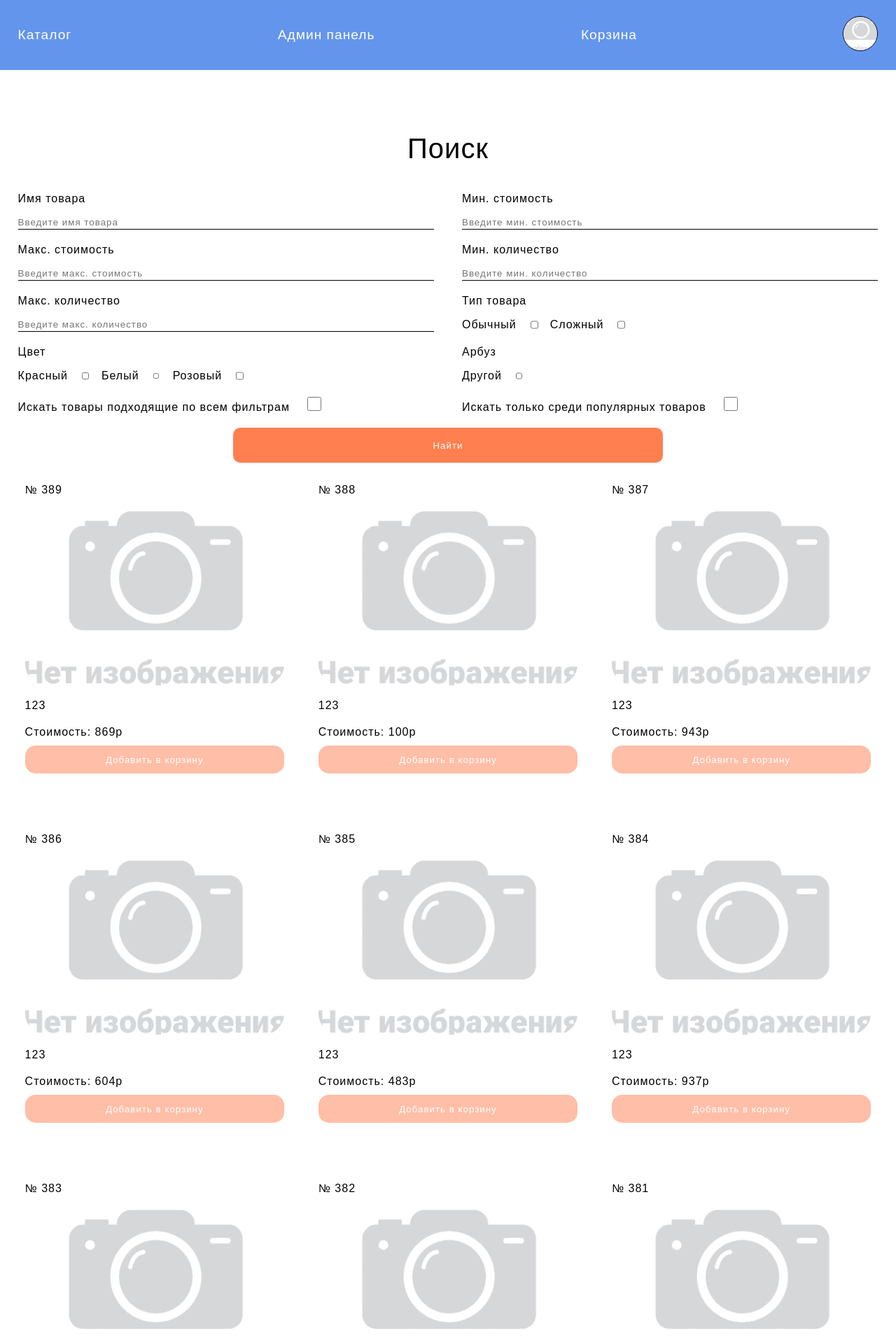
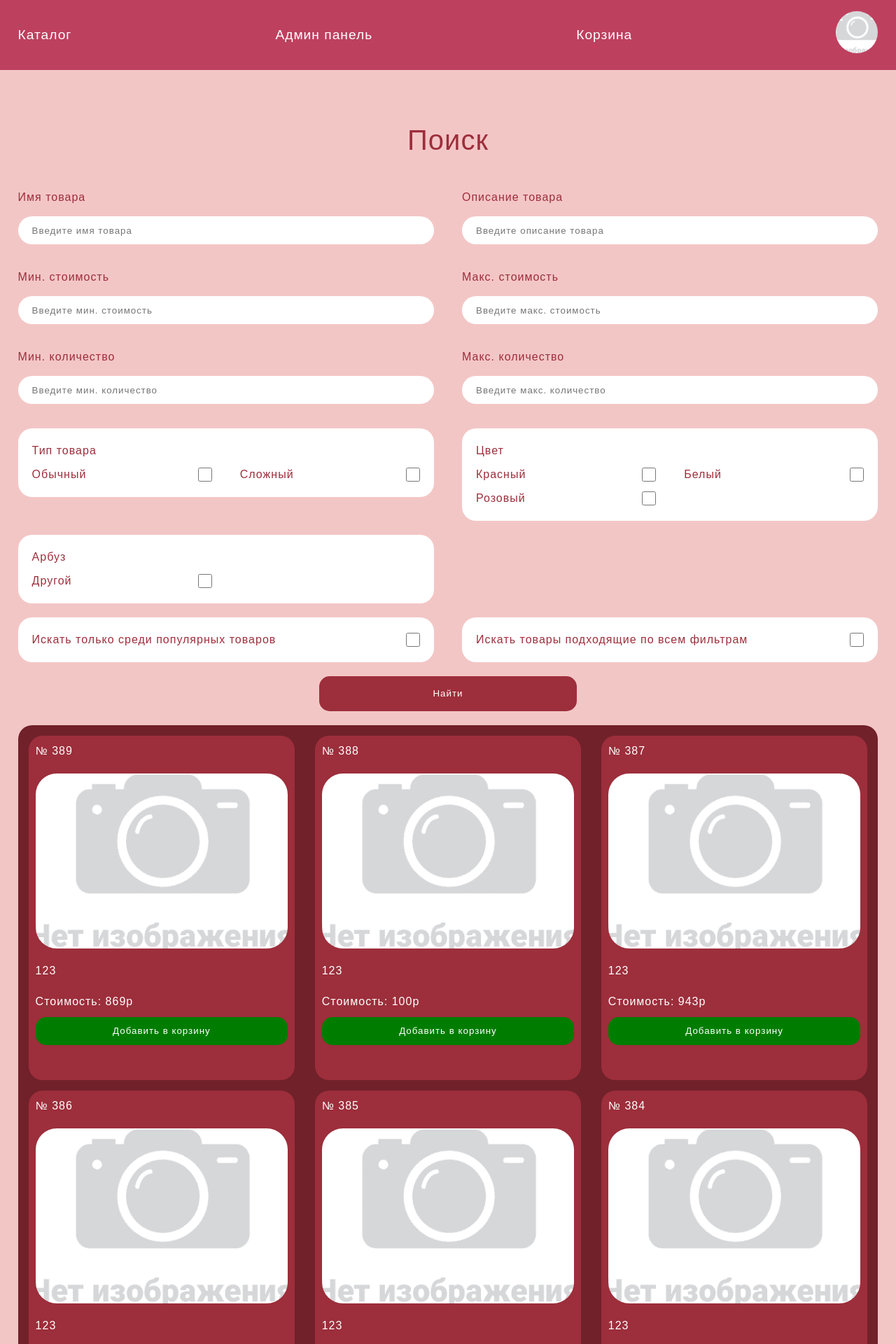
Before and after one commit to MatveyTea/store, a PHP site: page / in a window 1280 px wide. Shown: the top 1920 px of the page at 70% size. Run offline with PHP 8.4, Linux system fonts and the light colour scheme; a user stored in the database is signed in; data comes from the database, SQL or seed files in the repository; data that the repository does not hold is empty.

Commit message:
Styles reworked to red (not completely)

```diff
--- a/public/css/admin.css
+++ b/public/css/admin.css
@@ -1,4 +1,4 @@
-.content div {
+main.content div {
     width: 100%;
     display: flex;
     flex-wrap: wrap;
@@ -7,12 +7,12 @@
     margin-bottom: 30px;
 }
 
-.content div h2 {
+main.content div h2 {
     width: 100%;
     text-align: center;
 }
 
-.content div a {
+main.content div a {
     display: block;
     width: calc(50% - 50px);
     text-align: center;
--- a/public/css/main.css
+++ b/public/css/main.css
@@ -1,6 +1,12 @@
 /* ПЕРЕМЕННЫЕ */
 :root {
     --content-width: 1440px;
+    --header-color: #BE405F;
+    --green-color: #007d00;
+    --green-color-hover: #004c00;
+    --body-color: #F3C6C6;
+    --button-color: #9d2e3b;
+    --button-color-hover: #71212a;
 }
 
 /* ОБЩИЕ СВОЙСТВА */
@@ -12,7 +18,9 @@
     text-decoration: none;
     outline: none;
     border: none;
+    color: var(--button-color);
     letter-spacing: 1px;
+    line-height: 150%;
 }
 
 html, body {
@@ -23,6 +31,7 @@ body {
     display: flex;
     flex-direction: column;
     justify-content: space-between;
+    background-color: var(--body-color);
 }
 
 a {
@@ -31,6 +40,11 @@ a {
 
 body main {
     flex: 1;
+    margin-top: 150px !important;
+}
+
+body main > .button  {
+    margin: 0 auto;
 }
 
 .content {
@@ -49,9 +63,24 @@ body main {
     align-items: center;
     cursor: pointer;
     color: white;
-    background-color: coral;
-    padding: 20px;
+    background-color: var(--button-color);
+    padding: 15px;
     border-radius: 10px;
+    transition: background-color 0.3s linear;
+}
+
+.button:hover,
+.button:focus {
+    background-color: var(--button-color-hover);
+}
+
+.button.green {
+    background-color: var(--green-color);
+}
+
+.button.green:hover,
+.button.green:focus {
+    background-color: var( --green-color-hover);
 }
 
 .invisible {
@@ -59,17 +88,55 @@ body main {
 }
 
 .avatar {
-    height: 50px;
+    height: 60px;
     aspect-ratio: 1 / 1;
     object-fit: cover;
-    border-radius: 50%;
-    border: 1px solid black;
+    border-radius: 40px;
 }
 
+/* ФУТЕР */
 footer {
-    height: 200px;
-    background-color: aquamarine;
+    min-height: 150px;
+    color: white;
+    background-color: var(--header-color);
     flex-shrink: 0;
+}
+
+.footer-container {
+    display: flex;
+    flex-wrap: wrap;
+    justify-content: space-between;
+    align-items: center;
+    gap: 20px;
+}
+
+.footer-slogan {
+    width: 100%;
+    text-align: justify;
+    color: white;
+}
+
+.footer-items {
+    width: 100%;
+    display: flex;
+    justify-content: center;
+    align-items: center;
+    gap: 20px;
+}
+
+.footer-item {
+    color: white;
+    display: block;
+}
+
+.footer-copyright {
+    width: 100%;
+    text-align: center;
+    color: white;
+}
+
+.footer-copyright br {
+    display: none;
 }
 
 /* ФОРМА */
@@ -97,28 +164,6 @@ footer {
     align-items: center;
     flex-wrap: wrap;
     gap: 15px;
-}
-
-.form .field:has(.input[type=checkbox]) {
-    display: block;
-}
-
-.form .field:has(label .input[type=checkbox]) {
-    display: flex;
-    flex-wrap: wrap;
-    justify-content: unset;
-}
-
-.form .field:has(label .input[type=checkbox]) p {
-    width: 100%;
-}
-
-.form .field:has(label .input[type=checkbox]) label {
-    display: flex;
-    gap: 20px;
-    align-items: center;
-    user-select: none;
-    cursor: pointer;
 }
 
 .form .field.additional .field {
@@ -152,34 +197,100 @@ footer {
 
 .form .field .input {
     width: 100%;
-    height: 20px;
-    border-bottom: 1px solid black;
+    height: 30px;
+    padding: 20px;
+    border-radius: 20px;
 }
 
-.form .field .input[type=checkbox] {
-    width: 10%;
+.form .field-attributes {
+    width: 100%;
+    display: flex;
+    flex-wrap: wrap;
+    justify-content: space-between;
+    gap: 20px;
+}
+
+.form .field-attributes .field, .form .field:has(input[type=checkbox]) {
+    height: max-content;
+    background-color: white;
+    padding: 20px;
+    border-radius: 20px;
+    display: flex;
+    flex-wrap: wrap;
+    justify-content: space-between;
+    align-items: center;
+    gap: 10px;
+}
+
+.form .field-attributes .field p,
+.form .field-attributes .field .label {
+    width: 100%;
+}
+
+.form .field-attributes .field label,
+.form .field:has(input[type=checkbox]) .label {
+    width: calc(25% - 10px);
+    display: flex;
+    justify-content: space-between;
+    align-items: center;
+    gap: 20px;
+    user-select: none;
+    cursor: pointer;
+}
+
+.form .field:has(input[type=checkbox]) .label {
+    width: 100%;
+}
+
+.form .field-attributes .field label .input,
+.form .field:has(input[type=checkbox]) .input {
+    display: block;
+    width: 20px;
+    height: 20px;
+}
+
+.form .field:has(input[type=file]) {
+    gap: 2px;
+}
+
+.form .field input[type=file] {
+    height: 40px;
+    padding: 10px 20px;
+    width: 50%;
+    background-color: white;
+}
+
+.form .field:has(input[type=file]) img {
+    width: 40%;
 }
 
 .form .field input.button {
-    width: 50%;
+    width: 30%;
     height: 50px;
     padding: 0;
     align-self: center;
     border-bottom: none;
+    border-radius: 15px;
 }
 
 .form .field .error {
-    width: 100%;
-    height: 20px;
-    transition: 0.3s all;
-    color: crimson;
+    width: max-content;
+    height: max-content;
+    transition: all 0.3s linear;
+    color: white;
+    background-color: var(--button-color);
+    border-radius: 10px;
+}
+
+.form .field .error:not(.invisible) {
+    padding: 10px;
 }
 
 .form .field .textarea {
-    max-height: 150px;
+    min-height: 100px;
+    max-height: 200px;
     resize: vertical;
 }
-
 
 /* ТОВАРЫ */
 .items {
@@ -187,9 +298,26 @@ footer {
     justify-content: space-between;
     flex-wrap: wrap;
     gap: 15px;
+    padding: 15px;
+    color: white;
+    background-color: var(--button-color-hover);
+    border-radius: 20px;
+}
+
+.items * {
+    color: white;
+}
+
+.items .notfound {
+    width: 100%;
+    color: white;
+    text-align: center;
+    border-radius: 20px;
+    padding: 20px;
 }
 
 .item {
+    background-color: var(--button-color);
     width: calc(25% - 15px);
     height: max-content;
     padding: 10px;
@@ -231,14 +359,7 @@ footer {
     width: 100%;
     height: 40px;
     cursor: pointer;
-    background-color: rgba(255, 127, 80, 0.5);
-    transition: 0.4s background-color;
     border-radius: 15px;
-}
-
-.item-basket:hover,
-.item-basket:focus {
-    background-color: coral
 }
 
 .item-counter-container {
@@ -274,35 +395,37 @@ header {
     display: flex;
     justify-content: center;
     align-items: center;
-    background-color: cornflowerblue;
+    background-color: var(--header-color);
     margin-bottom: 50px;
     flex-shrink: 0;
+    position: fixed;
+    top: 0;
+    z-index: 10;
 }
 
 header nav a {
     color: white;
     font-size: 1.2rem;
     transition: 0.5s color;
-
 }
 
 header nav a:hover,
 header nav a:focus {
-    color: chocolate;
+    color: var(--button-color-hover);
 }
 
 .header-desktop {
     display: flex;
     justify-content: space-between;
     align-items: center;
-        margin: 0 auto;
+    margin: 0 auto;
 }
 
 .header-mobile {
     display: none;
     justify-content: flex-end;
     position: relative;
-        margin: 0 auto;
+    margin: 0 auto;
 }
 
 .header-mobile-burger {
@@ -391,29 +522,32 @@ header nav a:focus {
     gap: 20px;
 }
 
-@media (min-width: 769px) and (max-width: 1400px) {
+/* НОУТБУКИ 769px - 1440px */
+@media (min-width: 769px) and (max-width: 1440px) {
+    /* ОБЩИЕ СВОЙСТВА */
+    html {
+        --content-width: 96vw !important;
+    }
+
+    /* ФОРМА */
+    .form .field-attributes .field label {
+        width: calc(50% - 20px);
+    }
+
+    /* ТОВАРЫ */
     .item {
         width: calc(33% - 15px);
     }
-
-    html {
-        --content-width: 96vw !important;
-    }
 }
 
+/* ПЛАНШЕТЫ 401px - 768px */
 @media (min-width: 401px) and (max-width: 768px) {
+    /* ОБЩИЕ СВОЙСТВА */
     html {
-        --content-width: 96vw !important;
-    }
-    .form .field {
-        width: 100%;
+        --content-width: 97vw !important;
     }
 
-
-    .item {
-        width: calc(50% - 15px);
-    }
-
+    /* ШАПКА */
     .header-desktop {
         display: none;
     }
--- a/public/footer.php
+++ b/public/footer.php
@@ -1,8 +1,25 @@
 <?php
+$randomItem = makeSelectQuery("SELECT `id_items` FROM `items` ORDER BY RAND() LIMIT 1", [], true);
+if ($randomItem == "FAIL") {
+    $randomItem = [];
+    $randomItem["id_items"] = 1;
+}
 
+$popularItem = makeSelectQuery("SELECT `id_items` FROM `items` ORDER BY `views_items` DESC LIMIT 1", [], true);
+if ($popularItem == "FAIL") {
+    $popularItem = [];
+    $popularItem["id_items"] = 1;
+}
 ?>
+
 <footer>
-    <div class="content">
-        <p>Футер - Уют в деталях, качество в каждом предмете.</p>
+    <div class="footer-container content">
+        <p class="footer-slogan">Уют складывается из мелочей, каждая из которых дышит заботой и гармонией. Качество же проявляется не только в безупречном исполнении, но и в ощущении долговечности и продуманности каждого предмета, приглашающего вас остаться и насладиться моментом.</p>
+        <div class="footer-items">
+            <a href="aboutItem.php?id_item=<?= $randomItem["id_items"] ?>" class="footer-item button">Случайный товар</a>
+            <a href="/" class="footer-item"><img src="img/main/logo.png"></a>
+            <a href="aboutItem.php?id_item=<?= $popularItem["id_items"] ?>" class="footer-item button">Популярный товар</a>
+        </div>
+        <p class="footer-copyright">© 2026 Интернет-магазин. <br>Все права защищены.</p>
     </div>
 </footer>
--- a/public/function.php
+++ b/public/function.php
@@ -4,7 +4,7 @@ include_once __DIR__ . "/config/config.php";
 const FOLDER_IMG = "img";
 const FOLDER_MAIN = "main";
 const FOLDER_UPLOAD = "upload";
-const FOLDER_AVATARS = "profile";
+const FOLDER_AVATARS = "avatars";
 const FOLDER_ITEMS = "items";
 
 function getModalHTML()
@@ -219,7 +219,7 @@ function getItemsHTML($items, $userItems)
         $basket = "";
         foreach ($userItems as $userItem) {
             if ($userItem["items_id_baskets"] == $item["id_items"]) {
-                $basket = "<button class='item-basket button' data-type='remove'>Убрать из корзины</button>
+                $basket = "<button class='item-basket button green' data-type='remove'>Убрать из корзины</button>
                     <span class='item-counter-container'>
                         <button class='item-counter-minus button'>-</button>
                         <p>В корзине: <b class='item-counter-text'>$userItem[count_baskets]</b></p>
@@ -231,7 +231,7 @@ function getItemsHTML($items, $userItems)
         }
 
         if ($basket == "" && isUserAuth()) {
-            $basket = "<button class='item-basket button' data-type='add'>Добавить в корзину</button>
+            $basket = "<button class='item-basket button green' data-type='add'>Добавить в корзину</button>
                 <span class='invisible item-counter-container'>
                     <button class='item-counter-minus button'>-</button>
                     <p>В корзине: <b class='item-counter-text'>0</b></p>
@@ -534,7 +534,7 @@ function getValidationRules($file = "")
             "canUpdate" => $file == "adminEditItem.php",
             "returned_value" => false,
             "pattern" => function ($value) {
-                return preg_match("/^[а-яА-Яa-zA-Z0-9 -().,:\"'%]{1,80}$/u", $value);
+                return preg_match("/^[а-яА-Яa-zA-Z0-9 -().,:\"'%]{1,255}$/u", $value);
             }
         ],
         // Поиск товара
@@ -546,6 +546,18 @@ function getValidationRules($file = "")
             "pattern" => function ($value) {
                 if (preg_match("/^[А-Яа-яa-zA-Z0-9 -().,:\"'%]{1,80}$/u", $value)) {
                     return ["sql" => "`name_items` LIKE ?", "param" => "%$value%"];
+                }
+                return false;
+            }
+        ],
+        "description_search_items" => [
+            "files" => ["index.php"],
+            "required" => false,
+            "canUpdate" => false,
+            "returned_value" => true,
+            "pattern" => function ($value) {
+                if (preg_match("/^[А-Яа-яa-zA-Z0-9 -().,:\"'%]{1,255}$/u", $value)) {
+                    return ["sql" => "`description_items` LIKE ?", "param" => "%$value%"];
                 }
                 return false;
             }
--- a/public/header.php
+++ b/public/header.php
@@ -16,11 +16,11 @@ if (isUserAuth()) {
     $partHeaderMobile = $partHeader;
 } else {
     $partHeader = "<span>
-        <a href='auth.php'>Войти</a>
-        <a href='reg.php'>Зарегистрироваться</a>
+        <a href='auth.php'>Вход</a>
+        <a href='reg.php'>Регистрация</a>
     </span>";
-    $partHeaderMobile .= "<a href='auth.php'>Войти</a>
-        <a href='reg.php'>Зарегистрироваться</a>
+    $partHeaderMobile .= "<a href='auth.php'>Вход</a>
+        <a href='reg.php'>Регистрация</a>
     ";
 }
 
--- a/public/index.php
+++ b/public/index.php
@@ -1,15 +1,17 @@
 <?php
 include_once __DIR__ . "/config/config.php";
 include_once __DIR__ . "/function.php";
-include_once __DIR__ . "/header.php";
 
+$typesHTML = "";
 $types = makeSelectQuery("SELECT * FROM `items_type`", [], false);
-if ($types == "FAIL") redirect();
-$typesHTML = "";
+if ($types == "FAIL") {
+    redirect();
+}
 foreach ($types as $type) {
     $typesHTML .= "<label>$type[name_items_type]<input class='input' type='checkbox' data-name='items_type_id_search_items' value='$type[id_items_type]'></label>";
 }
 
+$attributesHTML = "";
 $attributes = makeSelectQuery("SELECT
     `attributes`.`id_attributes`,
     `attributes`.`value_attributes`,
@@ -20,10 +22,10 @@ $attributes = makeSelectQuery("SELECT
     ORDER BY `properties`.`id_properties`
     ", [], false
 );
+if ($attributes == "FAIL") {
+    redirect();
+}
 
-if ($attributes == "FAIL") redirect();
-
-$attributesHTML = "";
 $currentAttributeID = null;
 foreach  ($attributes as $attribute) {
     if ($currentAttributeID != $attribute["id_properties"]) {
@@ -37,6 +39,7 @@ foreach  ($attributes as $attribute) {
 }
 $attributesHTML .= "</div>";
 
+include_once __DIR__ . "/header.php";
 ?>
 
 <main class="content">
@@ -45,6 +48,11 @@ $attributesHTML .= "</div>";
         <div class="field">
             <label class="label"></label>
             <input class="input" type="search" data-name="name_search_items" data-is-insert-server="0">
+            <p class="error"></p>
+        </div>
+            <div class="field">
+            <label class="label"></label>
+            <input class="input" type="search" data-name="description_search_items" data-is-insert-server="0">
             <p class="error"></p>
         </div>
         <div class="field">
@@ -67,21 +75,18 @@ $attributesHTML .= "</div>";
             <input class="input" type="search" data-name="max_count_items" data-is-insert-server="0">
             <p class="error"></p>
         </div>
-        <div class="field">
-            <label class="label">Тип товара</label>
-            <?= $typesHTML ?>
-            <p class="error"></p>
-        </div>
-        <?= $attributesHTML ?>
-        <div class="field">
-            <label class="label"></label>
-            <input class="input strict" type="checkbox" data-name="strict_search" data-is-insert-server="0">
-            <p class="error"></p>
+        <div class="field-attributes">
+            <div class="field">
+                <label class="label">Тип товара</label>
+                <?= $typesHTML ?>
+            </div>
+            <?= $attributesHTML ?>
         </div>
         <div class="field">
-            <label class="label"></label>
-            <input class="input popular" type="checkbox" data-name="popular_items" data-is-insert-server="0">
-            <p class="error"></p>
+            <label class="label"><input class="input popular" type="checkbox" data-name="popular_items" data-is-insert-server="0"></label>
+        </div>
+        <div class="field">
+            <label class="label"><input class="input strict" type="checkbox" data-name="strict_search" data-is-insert-server="0"></label>
         </div>
         <div class="field">
             <input class="button input" type="submit" value="Найти" id="search_button" name="submit_button">
--- a/public/js/function.js
+++ b/public/js/function.js
@@ -390,7 +390,7 @@ function getValidationRules() {
             "length": 255,
             "placeMsg": null,
             "check": function (input) {
-                if (/^[А-Яа-яa-zA-Z0-9 -().,:\"'%]{1,80}$/.test(input.value)) {
+                if (/^[А-Яа-яa-zA-Z0-9 -().,:\"'%]{1,255}$/.test(input.value)) {
                     return false;
                 }
                 return "Введите латинские, кириллические символы, цифры или допустимые символы (-().,:\"'%), 1-255 символов.";
@@ -417,6 +417,28 @@ function getValidationRules() {
                     return false;
                 }
                 return "Введите латинские, кириллические символы, цифры или допустимые символы (-().,:\"'%), 1-80 символов.";
+            }
+        },
+        "description_search_items": {
+            "currentValue": null,
+            "hasName": true,
+            "connectedRules": null,
+            "connectedInputs": null,
+            "isInsertServer": null,
+            "nameInput": "описание товара",
+            "inputs": null,
+            "nameRule": "description_search_items",
+            "oldValue": null,
+            "files": ["index.php"],
+            "required": false,
+            "timerId": null,
+            "length": 255,
+            "placeMsg": null,
+            "check": function (input) {
+                if (/^[А-Яа-яa-zA-Z0-9 -().,:\"'%]{1,255}$/.test(input.value)) {
+                    return false;
+                }
+                return "Введите латинские, кириллические символы, цифры или допустимые символы (-().,:\"'%), 1-255 символов.";
             }
         },
         "items_type_id_search_items": {
@@ -933,7 +955,7 @@ function checkInput(input, rule) {
         } else {
             rule.placeMsg[input.id].textContent = textMessage;
         }
-        rule.placeMsg[input.id].classList.toggle("hidden", isCorrect);
+        rule.placeMsg[input.id].classList.toggle("invisible", isCorrect);
     }
 
     if (isCorrect && rule.oldValue[input.id] == rule.currentValue[input.id]) {
@@ -976,7 +998,7 @@ function setBasicSettingInput(inputs, form) {
 
         const placeMsg = form.querySelector(`.field:not(.additional):has(#${input.id}) .error`);
         if (placeMsg) {
-            placeMsg.classList.toggle("hidden", placeMsg.textContent == "");
+            placeMsg.classList.toggle("invisible", placeMsg.textContent == "");
             rule.placeMsg[input.id] = placeMsg;
         }
 
@@ -990,8 +1012,12 @@ function setBasicSettingInput(inputs, form) {
         if (rule.nameInput != null) {
             const label = form.querySelector(`.field:not(.additional):has(#${input.id}) .label`);
             if (label) {
-                label.setAttribute("for", input.id)
-                label.innerHTML = rule.nameInput.slice(0, 1).toUpperCase() + rule.nameInput.slice(1);
+                label.setAttribute("for", input.id);
+                if (label.children.length > 0) {
+                    label.innerHTML = rule.nameInput.slice(0, 1).toUpperCase() + rule.nameInput.slice(1) + label.innerHTML;
+                } else {
+                    label.innerHTML = rule.nameInput.slice(0, 1).toUpperCase() + rule.nameInput.slice(1);
+                }
                 if (rule.required) {
                     label.innerHTML += "<b>*</b>";
                 }
--- a/public/profile.php
+++ b/public/profile.php
@@ -59,9 +59,7 @@ include_once __DIR__ . "/header.php";
             <input type="submit" class="input button" name="submit_button" value="Обновить">
         </div>
     </form>
-    <div>
-        <a class="button" href='logout.php'>Выйти из аккаунта</a>
-    </div>
+    <a href='logout.php' class="button">Выйти из аккаунта</a>
 </main>
 
 <?php include_once __DIR__ . "/footer.php"; ?>
```
Also changed, not shown: other parts of public/css/main.css (+62 -8 lines), public/aboutItem.php (+4 -6 lines), public/admin.php (+8 -4 lines), public/basket.php (+2 -18 lines), public/css/basket.css (added, +48 -0 lines), public/css/profile.css (deleted, +0 -101 lines), public/img/main/logo.png (added).
